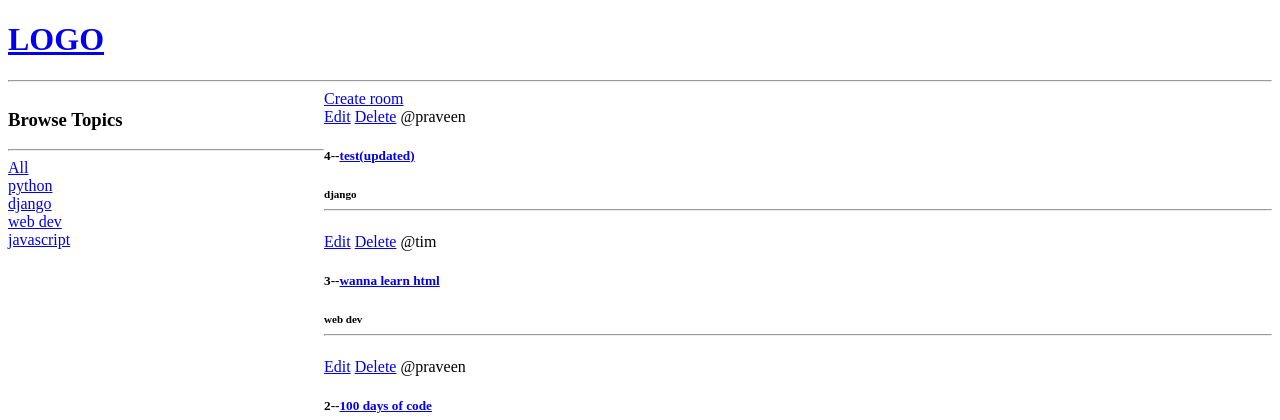
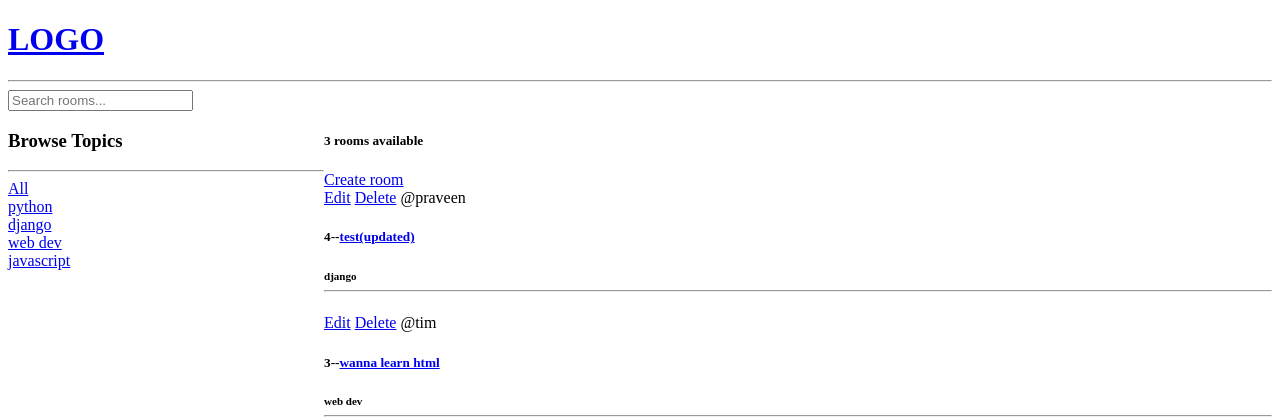
Before and after one commit to Praveen-Jeyachandran/DiscordClone, a Django app: page / in a window 1280 px wide. Shown: the top 420 px of the page. Run offline with Django 4.2, Linux system fonts and the light colour scheme; data comes from the database, SQL or seed files in the repository.

Commit message:
room topic name and description now searchable using search bar. Room count also now visible

```diff
--- a/base/templates/base/home.html
+++ b/base/templates/base/home.html
@@ -21,6 +21,7 @@
     </div>
 
     <div>
+        <h5>{{room_count}} rooms available</h5>
         <a href='{% url 'create-room' %}'>Create room </a>
 
         <div>
--- a/base/views.py
+++ b/base/views.py
@@ -1,7 +1,7 @@
 from django.shortcuts import render, redirect
 from .models import Room, Topic
 from .forms import RoomForm
-
+from django.db.models import Q
 rooms = [
     {'id': 1, 'name': 'Lets learn python!'},
     {'id': 2, 'name': 'Design with me !'},
@@ -10,10 +10,15 @@ rooms = [
 
 
 def home(request):
-    rooms = Room.objects.all()
+    q = request.GET.get('q') if request.GET.get('q') != None else ''
+    rooms = Room.objects.filter(Q(topic__name__icontains=q) |
+                                Q(name__icontains=q) |
+                                Q(description__icontains=q))
 
     topics = Topic.objects.all()
-    context = {'rooms': rooms, 'topics': topics}
+
+    room_count = rooms.count()
+    context = {'rooms': rooms, 'topics': topics, 'room_count': room_count}
     return render(request, 'base/home.html', context)
 
 
--- a/templates/navbar.html
+++ b/templates/navbar.html
@@ -2,3 +2,6 @@
   <h1>LOGO</h1>
   <a> <hr /> </a
 ></a>
+<form method="GET" action="{% url 'home' %}">
+  <input type="text" name="q" placeholder="Search rooms..." />
+</form>
```
